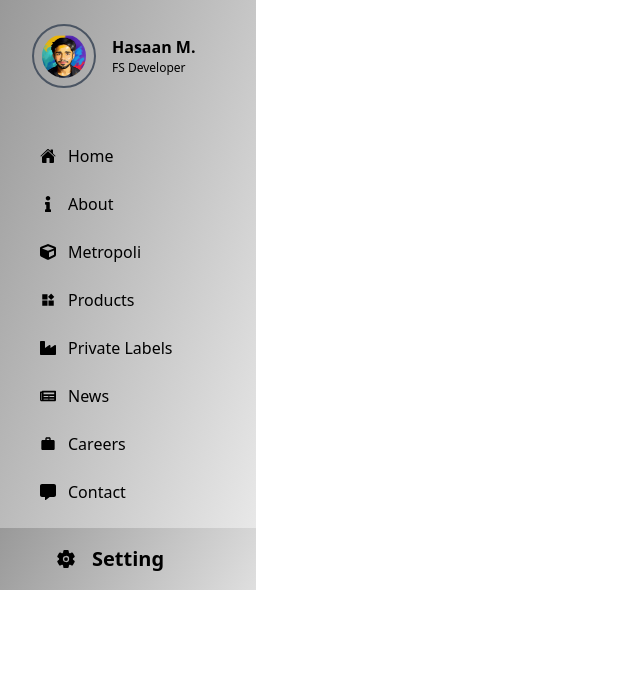
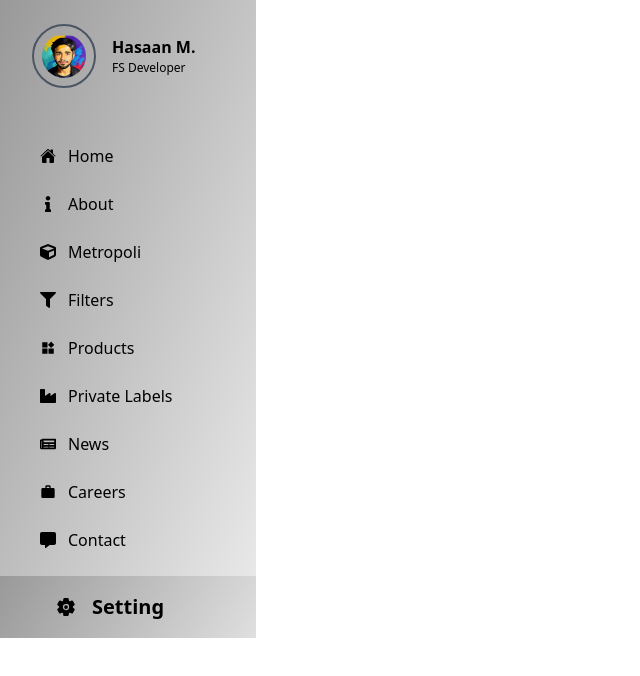
Before and after one commit to hasaanmumtaz6/cermatadmin, a Next.js app: page /components/Sidebar in a window 1280 px wide. Shown: the top 676 px of the page, without its empty margins (0-640 px from the left). Built offline with nearby package versions, Linux system fonts and the light colour scheme.

Commit message:
Filters adding page created

```diff
--- a/pages/components/Sidebar.tsx
+++ b/pages/components/Sidebar.tsx
@@ -3,7 +3,7 @@ import React from "react";
 import person from "@/public/images/person1.png";
 import Link from "next/link";
 import { IoHome, IoSettings } from "react-icons/io5";
-import { FaCube, FaIndustry, FaInfo, FaNewspaper } from "react-icons/fa";
+import { FaCube, FaFilter, FaIndustry, FaInfo, FaNewspaper } from "react-icons/fa";
 import { FaMessage } from "react-icons/fa6";
 import { AiFillProduct } from "react-icons/ai";
 import { MdOutlineWork } from "react-icons/md";
@@ -33,6 +33,10 @@ const Sidebar = () => {
           <Link href={"/metropoli"} className="tab-link">
             <FaCube />
             <b>Metropoli</b>
+          </Link>
+          <Link href={"/filters"} className="tab-link">
+            <FaFilter />
+            <b>Filters</b>
           </Link>
           <Link href={"/products"} className="tab-link">
             <AiFillProduct />
--- /dev/null
+++ b/pages/filters.tsx
@@ -0,0 +1,12 @@
+import React from 'react'
+import Layout from './components/Layout'
+
+const Filters = () => {
+  return (
+    <Layout title='ADD Filters Categires - Cermat Admin'>
+      Filters
+    </Layout>
+  )
+}
+
+export default Filters
```
